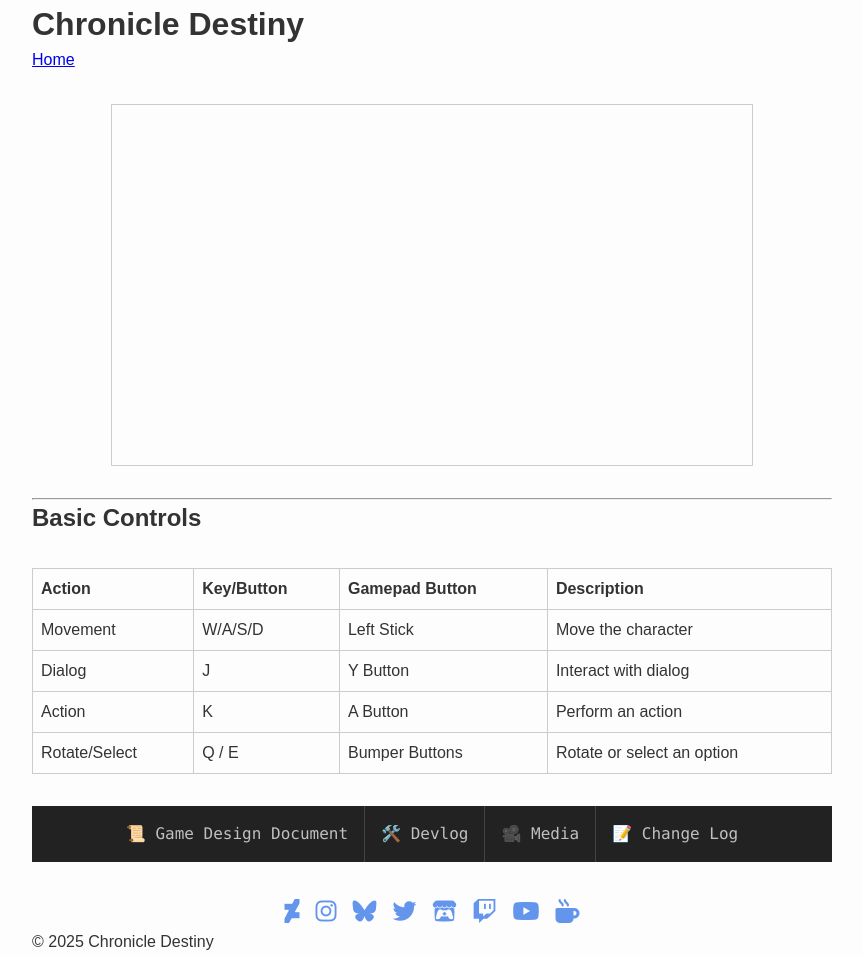
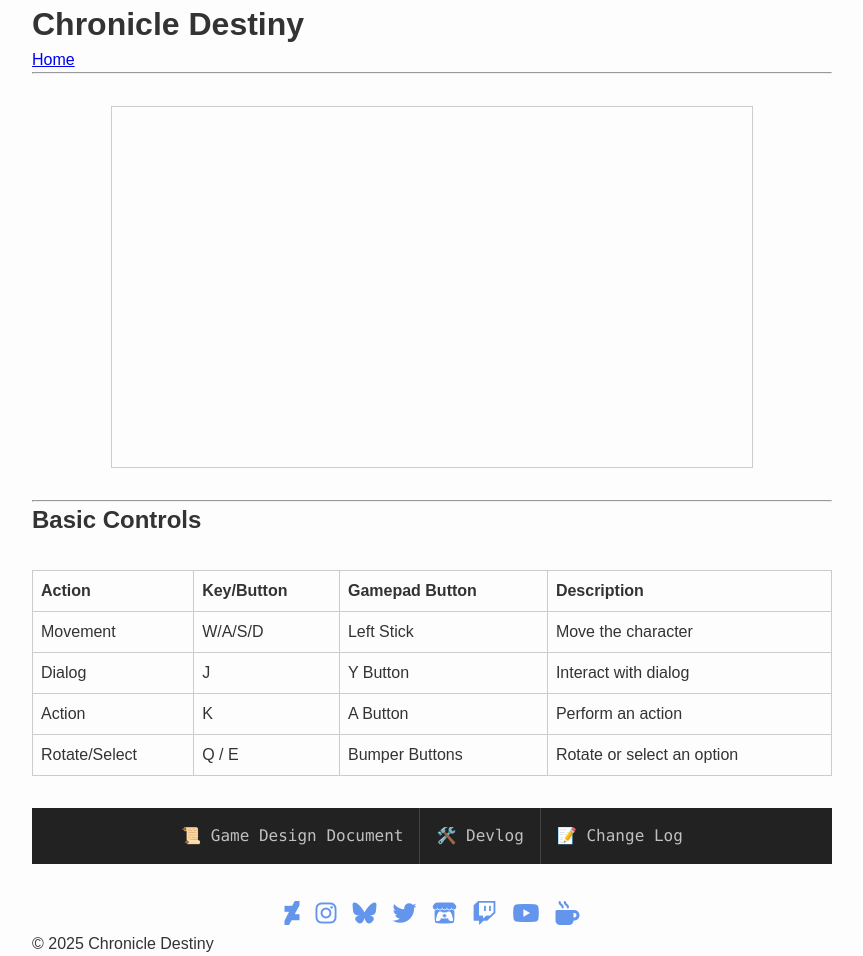
Before and after one commit to zBuLe/Chronicle-Destiny, a Jekyll site: the page built from index.md, in a window 1280 px wide. Shown: the whole page, without its empty margins (208-1071 px from the left). Built offline with Jekyll 4.4.1, drawn with Linux system fonts in a browser that asks for light colours; nearby versions of some CDN libraries; our own code applies the rules of GitHub Pages for plain Markdown files; a script that is not in the unit is left out.

Commit message:
Add change log file and document major updates for Chronicle Destiny

```diff
--- a/index.md
+++ b/index.md
@@ -1,5 +1,7 @@
 ---
 title: Chronicle Destiny
+---
+
 ---
 
 <div class="gm4html5_div_class" id="gm4html5_div_id">
@@ -24,6 +26,5 @@
 
 * [📜 Game Design Document]({{ '/gdd/chronicle-destiny-gdd.md' | relative_url }})
 * [🛠️ Devlog]({{ '/devlog/' | relative_url }})
-* [🎥 Media]({{ '/media/' | relative_url }})
 * [📝 Change Log]({{ '/changelog.md' | relative_url }})
 {: .nav-list }
```
Also changed, not shown: changelog.md (added).
